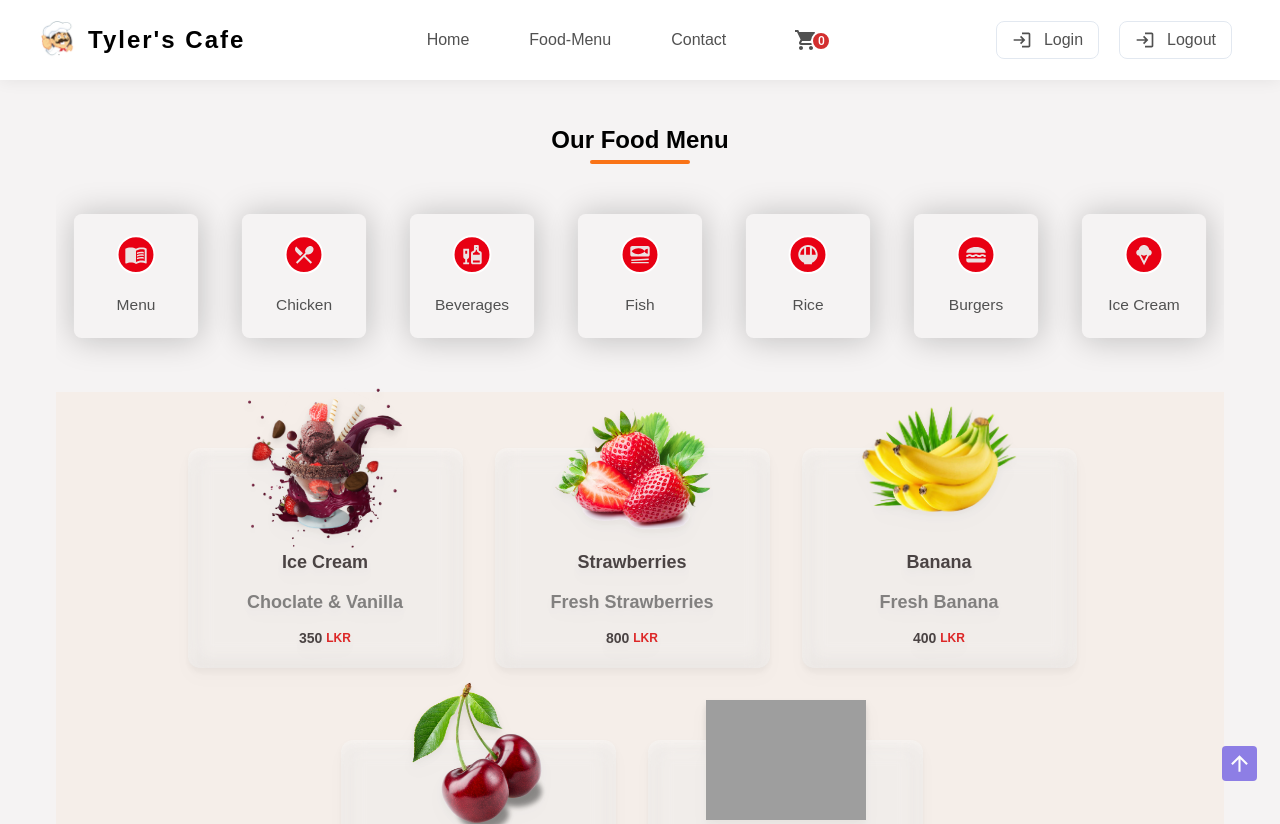
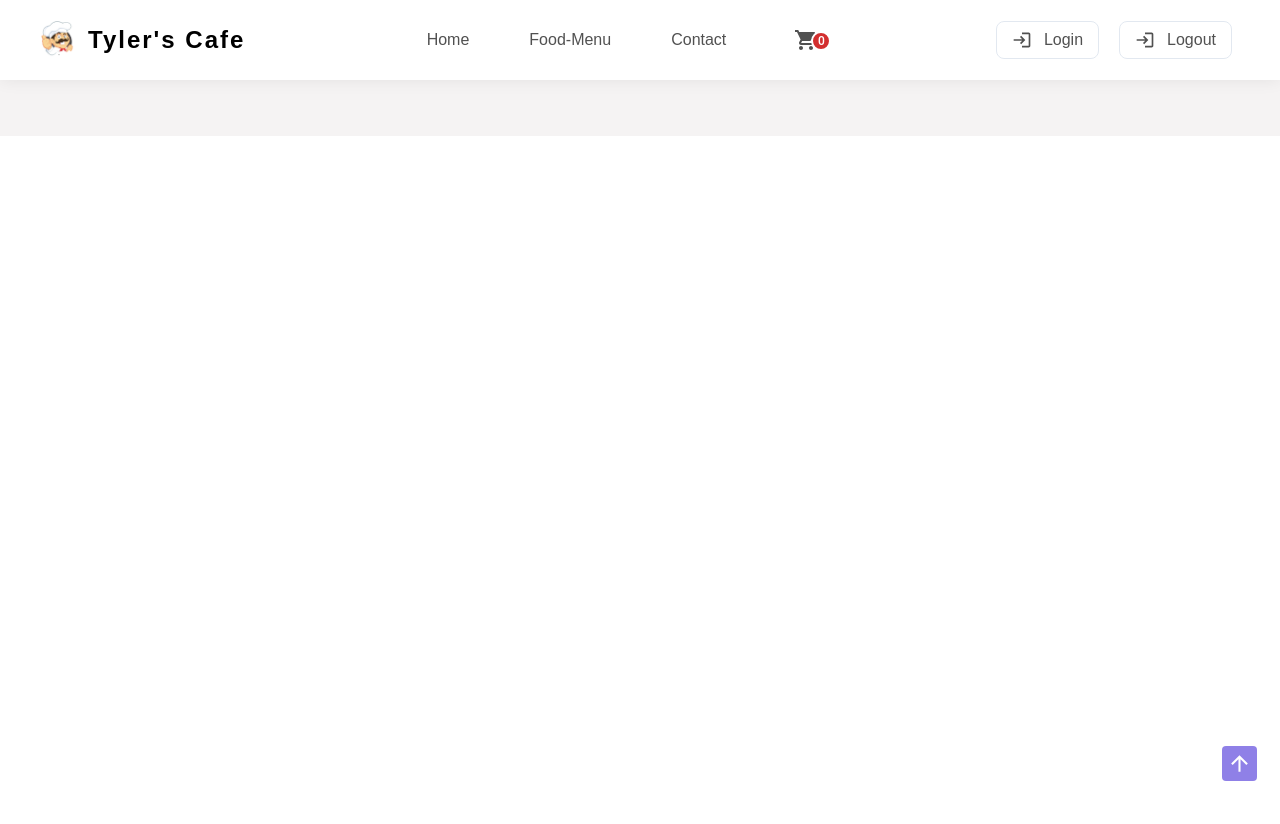
Before and after one commit to AshanSandeep06/Food-Shop-System, a React (Create React App) app in the folder frontend/: page / in a window 1280 px wide. Shown: the top 824 px of the page. After the commit the page ends 800 px from the top, so only its background shows below. Built offline with nearby package versions, Linux system fonts and the light colour scheme; grey boxes are pictures that could not be loaded.

Commit message:
Content Updated

```diff
--- a/frontend/src/components/Customer/Customer.tsx
+++ b/frontend/src/components/Customer/Customer.tsx
@@ -1,10 +1,13 @@
 import React from "react";
 import FoodMenu from "../../pages/FoodMenu/FoodMenu";
+import { Route, Routes } from "react-router-dom";
 
 const Customer = () => {
   return (
     <main className="mt-20 gap-2 w-full py-7 px-10 bg-[#F5F3F3]">
-      <FoodMenu />
+      <Routes>
+        <Route path="/home" element={<FoodMenu />}></Route>
+      </Routes>
     </main>
   );
 };
```
